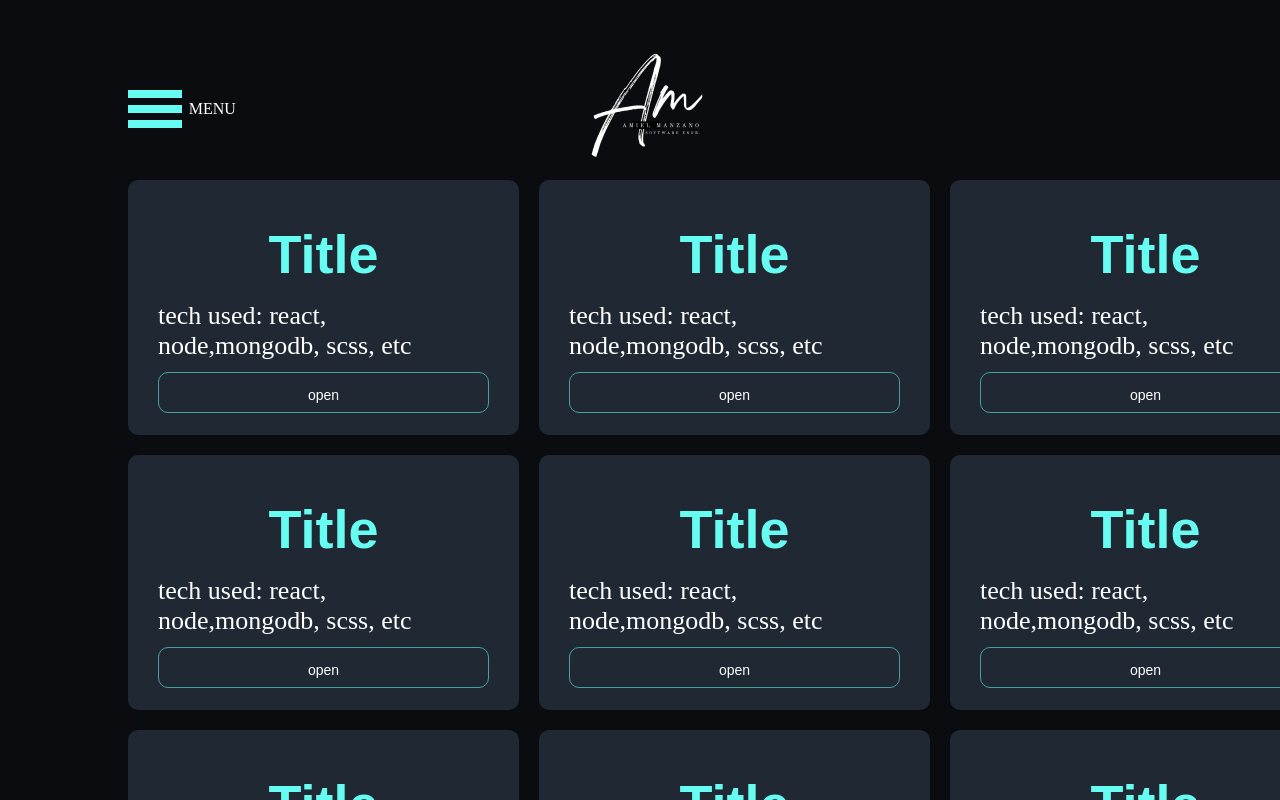
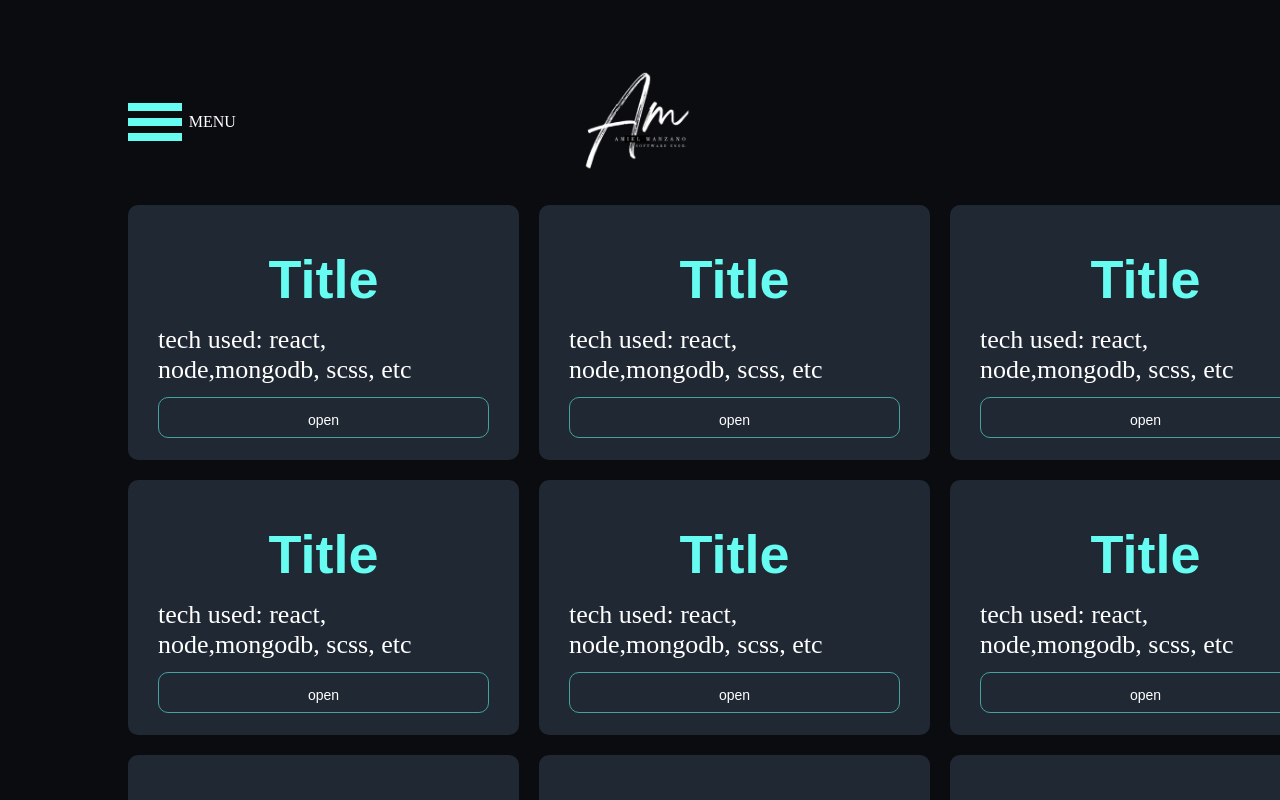
Before and after one commit to rrdot09/portfolio-project, a React (Create React App) app: page /projects in a window 1280 px wide. Shown: the top 800 px of the page. Built offline with nearby package versions, Linux system fonts and the light colour scheme; a web font is replaced by a local one.

Commit message:
Add minor fix

```diff
--- a/src/components/Logo.js
+++ b/src/components/Logo.js
@@ -1,10 +1,5 @@
 import logoImage from "../images/logo.png";
-import { NavLink } from "react-router-dom";
 
 export default function Logo() {
-  return (
-    <NavLink exact to="/" className="siteLogo">
-      <img src={logoImage} alt="Website Logo" />
-    </NavLink>
-  );
+  return <img src={logoImage} alt="Website Logo" className="siteLogo" />;
 }
--- a/src/components/NavigationBar.js
+++ b/src/components/NavigationBar.js
@@ -26,19 +26,19 @@ export default function NavigationBar() {
       {showMenu && (
         <div className="menu">
           <div className="menu_item home">
-            <NavLink exact to="/" activeClassName="active">
+            <NavLink exact="true" to="/">
               <img src={Home} alt="" />
             </NavLink>
           </div>
 
           <div className="menu_item about">
-            <NavLink exact to="/about" activeClassName="active">
+            <NavLink exact="true" to="/about">
               <img src={About} alt="" />
             </NavLink>
           </div>
 
           <div className="menu_item projects">
-            <NavLink exact to="/projects" activeClassName="active">
+            <NavLink exact="true" to="/projects">
               <img src={Projects} alt="" />
             </NavLink>
           </div>
--- a/src/styles/index.css
+++ b/src/styles/index.css
@@ -103,6 +103,7 @@ button {
   position: sticky;
   top: 0;
   background-color: #0B0C10;
+  padding: 3.2rem 0;
 }
 
 .nav {
@@ -113,6 +114,8 @@ button {
   height: 2.2rem;
   background-color: #0B0C10;
   cursor: pointer;
+  position: relative;
+  padding: 2rem 0;
 }
 
 .nav_button {
@@ -192,8 +195,8 @@ button {
 
 .siteLogo {
   width: 10vw;
-  position: relative;
-  left: 40%;
+  position: absolute;
+  left: 50%;
   transform: translateX(-50%);
 }
 
@@ -221,6 +224,10 @@ button {
   align-items: center;
 }
 
+.menu_item img {
+  width: 18rem;
+}
+
 .menu_item.home {
   grid-area: home;
 }
@@ -235,6 +242,11 @@ button {
   background-color: #0B0C10;
 }
 
+@media (max-width: 768px) {
+  .menu {
+    grid-template-areas: "home" "about" "projects";
+  }
+}
 .u-mb-10 {
   margin-bottom: 10px;
 }
--- a/src/styles/layout/_header.scss
+++ b/src/styles/layout/_header.scss
@@ -6,4 +6,5 @@
     position: sticky;
     top: 0;
     background-color: $d1;
+    padding: 3.2rem 0;
 }
--- a/src/styles/object/component/_logo.scss
+++ b/src/styles/object/component/_logo.scss
@@ -1,7 +1,7 @@
 .siteLogo {
     width: 10vw;
-    position: relative;
-    left: calc(50% - 10%);
+    position: absolute;
+    left: 50%;
     transform: translateX(-50%);
 }
 
--- a/src/styles/object/component/_nav.scss
+++ b/src/styles/object/component/_nav.scss
@@ -7,6 +7,8 @@
     height: 2.2rem;
     background-color: $d1;
     cursor: pointer;
+    position: relative;
+    padding: 2rem 0;
 }
 
 @mixin buttonLine {
```
Also changed, not shown: src/styles/object/component/_menu.scss (+14 -0 lines), 1 other file (tests, documents, lock files or other folders).
